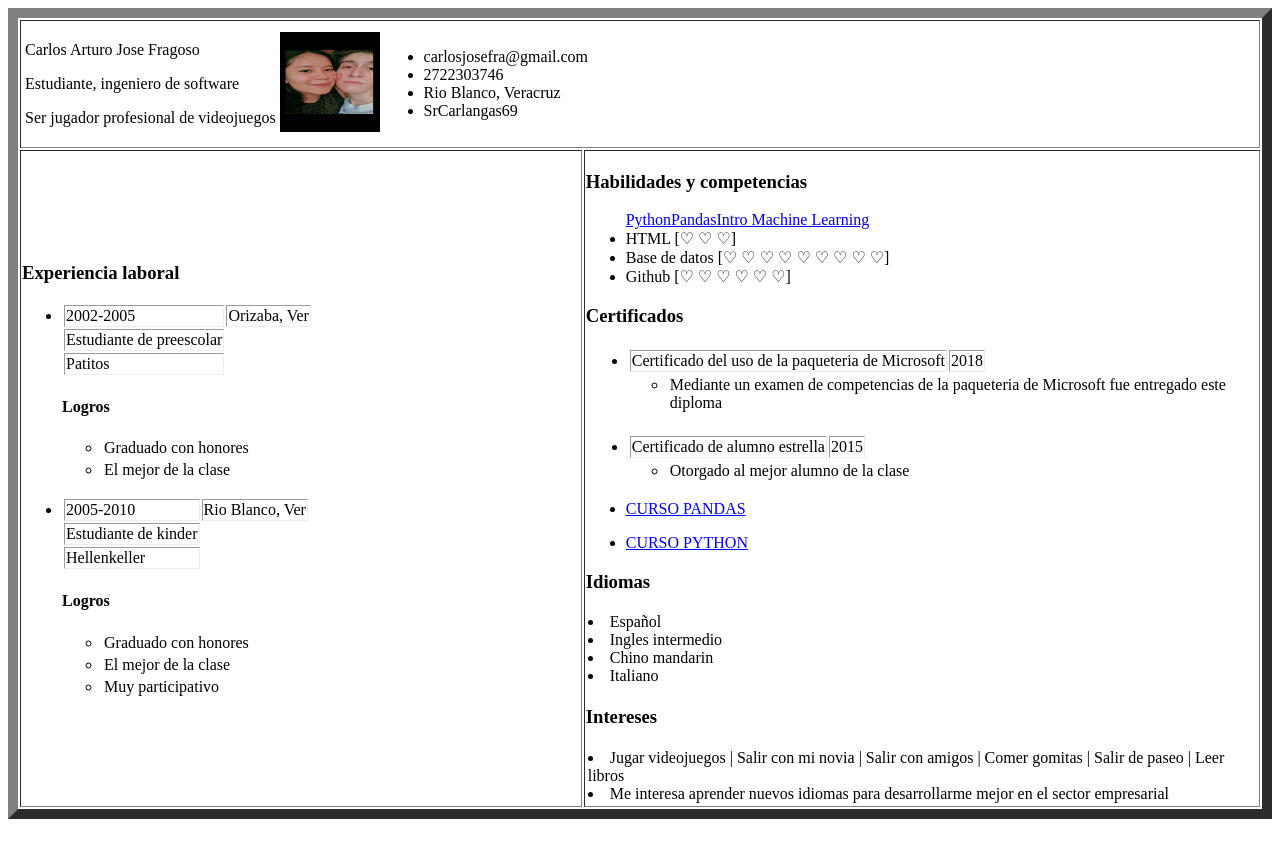
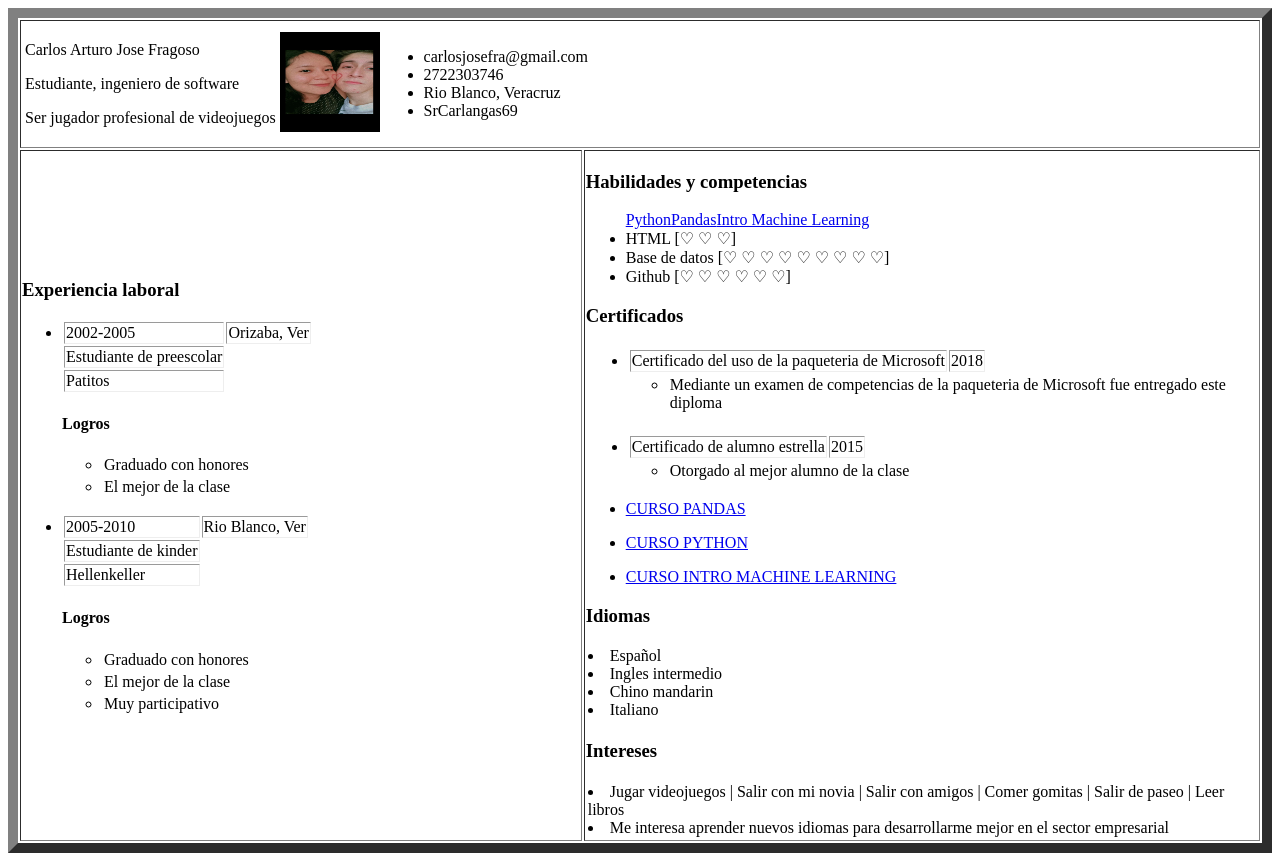
Before and after one commit to CarlosArt17/CarlosArt17.github.io, an Angular app: page / in a window 1280 px wide. Before the commit the page ends 827 px from the top, so only its background shows below. Built offline with nearby package versions, Linux system fonts and the light colour scheme.

Commit message:
actualizar

```diff
--- a/src/app/achievements-certificades/achievements-certificades.component.html
+++ b/src/app/achievements-certificades/achievements-certificades.component.html
@@ -30,3 +30,9 @@
         <a href="https://firebasestorage.googleapis.com/v0/b/instagramart17.appspot.com/o/images%2FCarlos%20Arturo%20Jos%C3%A9%20Fragoso%20-%20Python.png?alt=media&token=c23356bf-51aa-43c1-9c73-a4a07740340d">CURSO PYTHON</a>
     </li>
 </ul>
+
+<ul>
+    <li>
+        <a href="https://firebasestorage.googleapis.com/v0/b/instagramart17.appspot.com/o/images%2FCarlos%20Arturo%20Jos%C3%A9%20Fragoso%20-%20Intro%20to%20Machine%20Learning.png?alt=media&token=e0be80d3-de54-4988-ac30-9a57344a9b57">CURSO INTRO MACHINE LEARNING</a>
+    </li>
+</ul>
```
Also changed, not shown: 4 other files (tests, documents, lock files or other folders).
